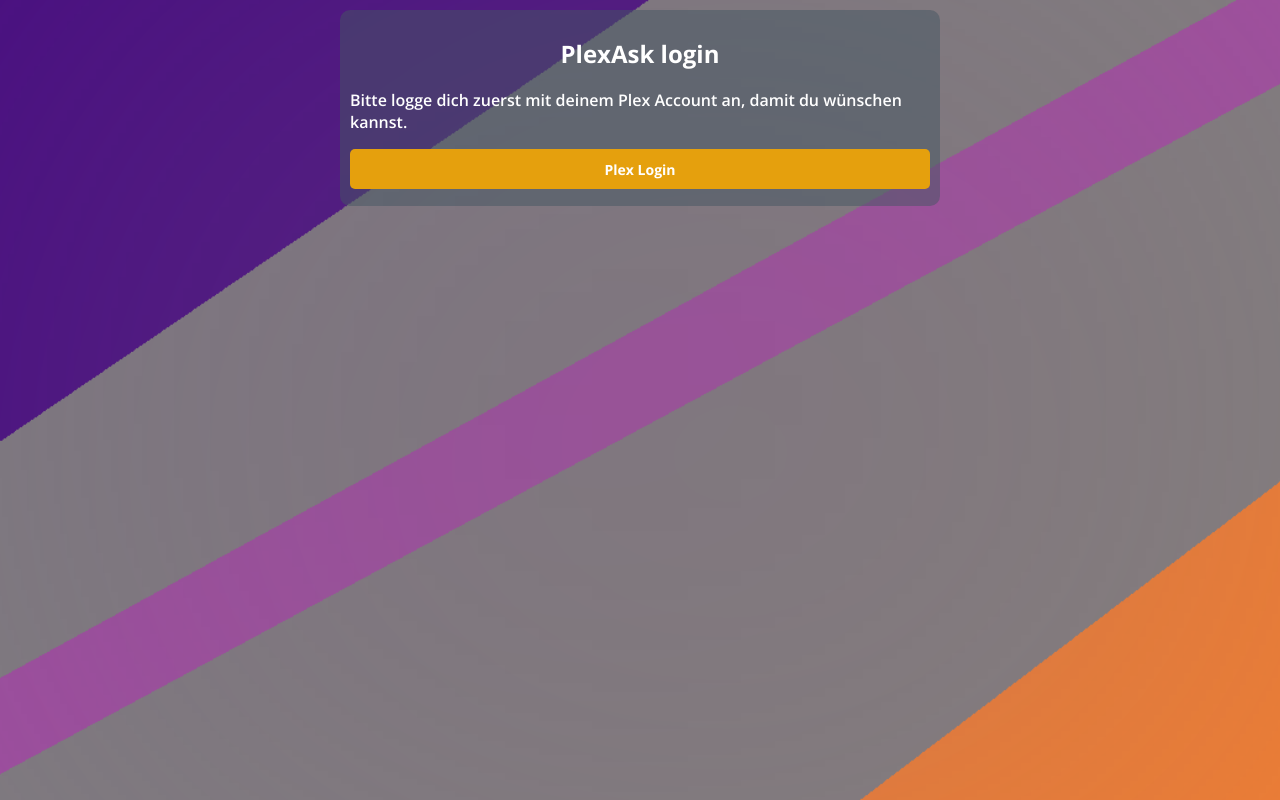
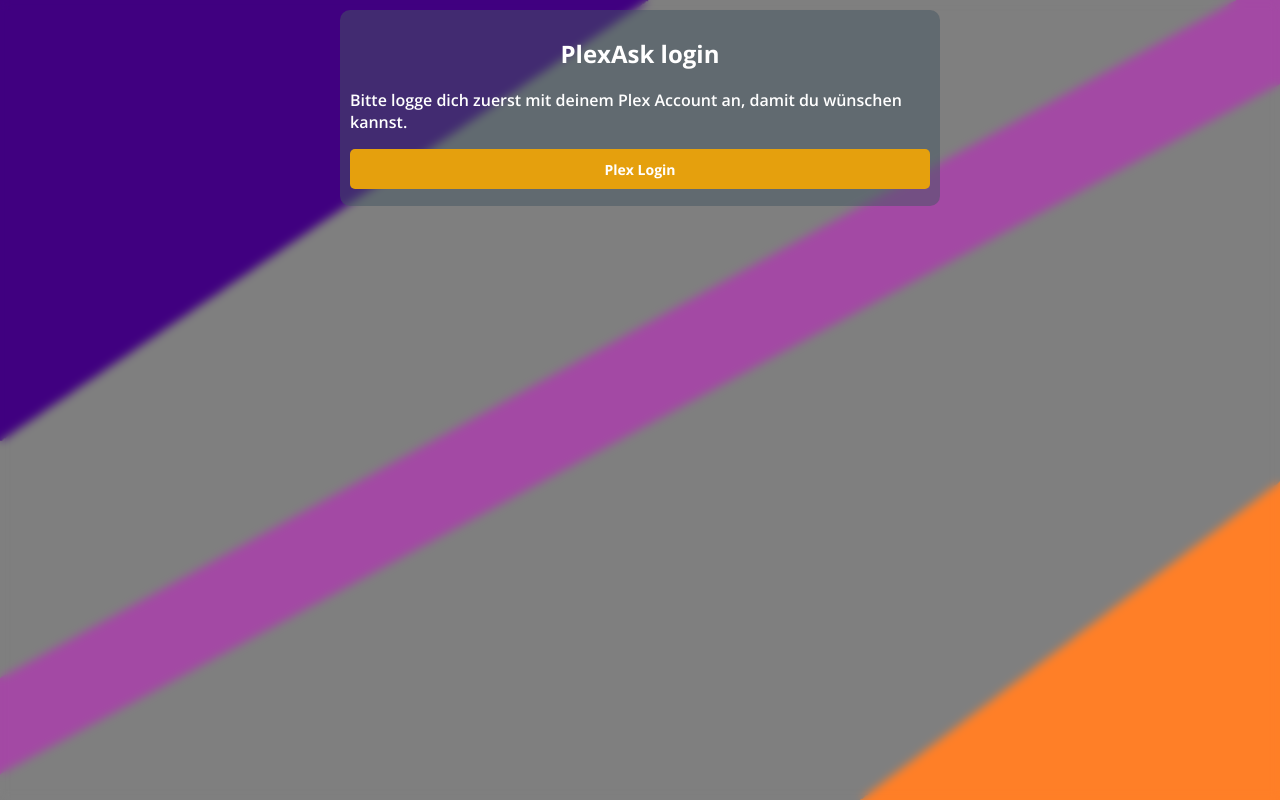
Before and after one commit to DerBeton/PlexAsk, a PHP site: page /login in a window 1280 px wide. Run offline with PHP 8.4, Linux system fonts and the light colour scheme; some libraries are stand-ins or nearby versions.

Commit message:
Whoops noch einen Eintrag vergessen...

```diff
--- a/plexAskWeb/customize.css
+++ b/plexAskWeb/customize.css
@@ -1,5 +1,6 @@
-#backgroundImage {
+
+body {
   background-image: url(img/bg.jpg);
-  -webkit-backdrop-filter: blur(505px); /* Use for Safari 9+, Edge 17+ (not a mistake) and iOS Safari 9.2+ */
-  backdrop-filter: blur(505px); /* Supported in Chrome 76 */
+  -webkit-backdrop-filter: blur(5px); /* Use for Safari 9+, Edge 17+ (not a mistake) and iOS Safari 9.2+ */
+  backdrop-filter: blur(5px); /* Supported in Chrome 76 */
 }
--- a/plexAskWeb/request/index.php
+++ b/plexAskWeb/request/index.php
@@ -38,7 +38,7 @@
         <link rel="stylesheet" href="https://maxcdn.bootstrapcdn.com/bootstrap/4.0.0/css/bootstrap.min.css">
         <!-- include own css -->
         <link href="../css/style.css" type="text/css" rel="stylesheet" />
-        <link href="../css/style.css" type="text/css" rel="stylesheet" />
+				<link href="../customize.css" type="text/css" rel="stylesheet" />
 				<!-- include the google rechaptcha script -->
 				<script src='https://www.google.com/recaptcha/api.js'></script>
 				<!-- include vue.js :) -->
```
